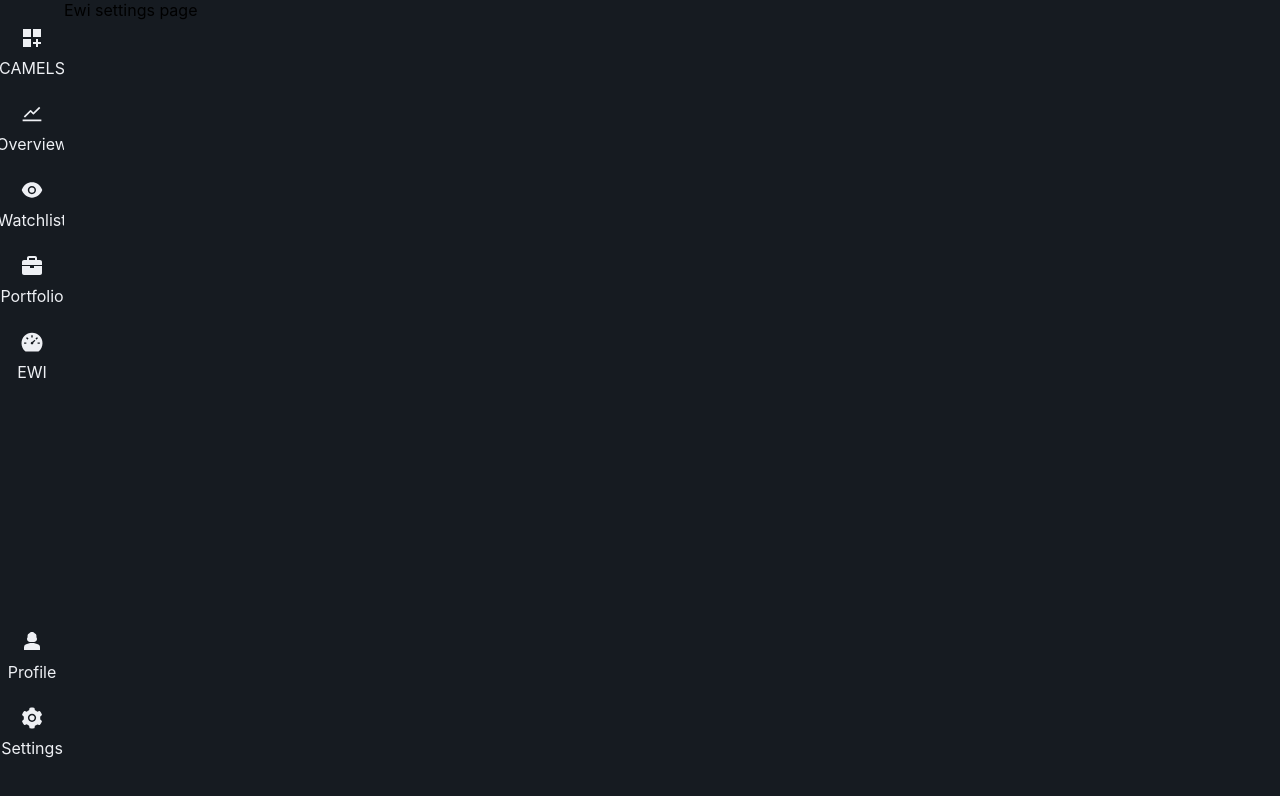
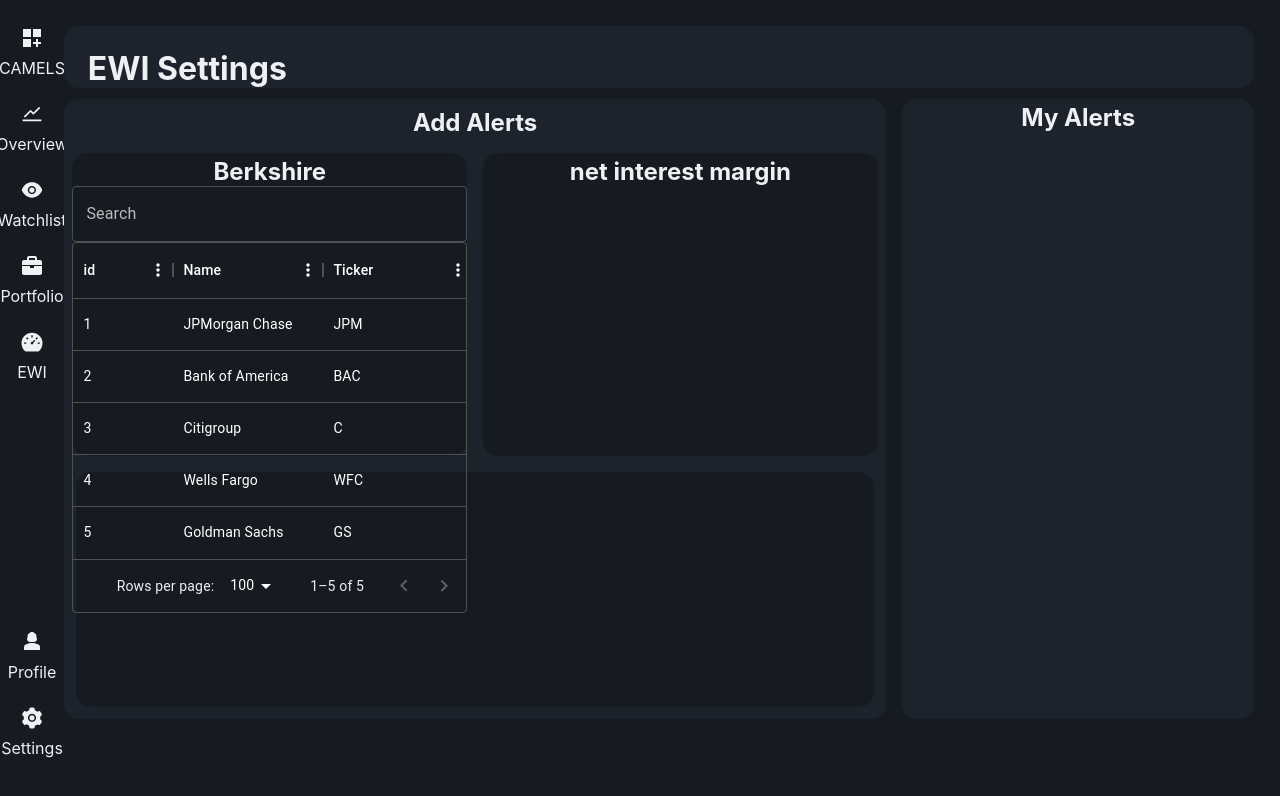
Before and after one commit to TEMG4940C-T2/AlchemicAppProd, a React (Create React App) app in the folder client/: page /ewi-settings in a window 1280 px wide. Shown: the top 796 px of the page. Built offline with nearby package versions, Linux system fonts and the light colour scheme.

Commit message:
Scrollbar UI Update, EWI Settings Page frontend mostly done

```diff
--- /dev/null
+++ b/client/src/App.scss
@@ -0,0 +1,12 @@
+.myDataGrid .MuiDataGrid-windowContainer {
+    ::-webkit-scrollbar {
+        width: 12px;
+    }
+    ::-webkit-scrollbar-thumb {
+        background-color: #888;
+        border-radius: 6px;
+    }
+    ::-webkit-scrollbar-thumb:hover {
+        background-color: #555;
+    }
+}
--- a/client/src/App.tsx
+++ b/client/src/App.tsx
@@ -1,4 +1,3 @@
-import './App.css';
 import { BrowserRouter, Routes, Route } from 'react-router-dom'
 import { Home }  from './pages/home/Home'
 import { SideNavigation } from './components/side-navigation/SideNavigation';
@@ -7,6 +6,7 @@
 import { WatchlistPage } from './pages/watchlist-page/WatchlistPage';
 import { PortfolioPage } from './pages/portfolio-page/PortfolioPage';
 import { EwiSettingsPage } from './pages/EWI-settings-page/EwiSettingsPage';
+import "./App.scss"
 
 function App() {
   return (
--- a/client/src/components/bond-table-overview/BondTableOverview.tsx
+++ b/client/src/components/bond-table-overview/BondTableOverview.tsx
@@ -98,6 +98,7 @@
   }
 }
 
+
 export default function BondTableOverview({ data, onRowSelected }) {
   const classes = useStyles();
   const [selectedRow, setSelectedRow] = useState(null)
@@ -132,8 +133,9 @@
 
   return (
     <ThemeProvider theme={darkTheme}>
-      <div style={{ height: '100%', width: '100%' }}>
+      <div className="myDataGrid" style={{ height: '100%', width: '100%' } }>
         <DataGrid
+          className="DataGrid"
           rows={data.map((row, index) => ({ id: index, ...row }))}
           // rows={data}
           columns={columns}
--- /dev/null
+++ b/client/src/components/searchable-table/SearchableTable.tsx
@@ -0,0 +1,64 @@
+import * as React from 'react';
+import { DataGrid } from '@mui/x-data-grid';
+import TextField from '@mui/material/TextField';
+import { createTheme, ThemeProvider } from '@mui/material/styles';
+import { makeStyles } from '@mui/styles';
+
+const darkTheme = createTheme({
+  palette: {
+    mode: 'dark',
+  },
+});
+
+const useStyles = makeStyles({
+    root: {
+      '& ::-webkit-scrollbar': {
+        width: '12px',
+      },
+      '& ::-webkit-scrollbar-thumb': {
+        backgroundColor: '#888',
+        borderRadius: '6px',
+      },
+      '& ::-webkit-scrollbar-thumb:hover': {
+        backgroundColor: '#555',
+      },
+    },
+  });
+
+export default function DataTable({ columns, rows }) {
+  const classes = useStyles();
+  const [searchText, setSearchText] = React.useState('');
+  const [filteredRows, setFilteredRows] = React.useState([]);
+
+  React.useEffect(() => {
+    setFilteredRows(
+      rows.filter((row) =>
+        Object.keys(row).some((field) =>
+          String(row[field])
+            .toLowerCase()
+            .includes(searchText.toLowerCase())
+        )
+      )
+    );
+  }, [rows, searchText]);
+
+  return (
+    <ThemeProvider theme={darkTheme}>
+      <div className={classes.root} style={{ display: 'flex', flexDirection: 'column', height: '100%', width:"100%" }}>
+        <TextField
+          id="search"
+          label="Search"
+          type="search"
+          value={searchText}
+          onChange={(e) => setSearchText(e.target.value)}
+        />
+        <div >
+          <DataGrid
+            rows={filteredRows}
+            columns={columns}
+          />
+        </div>
+      </div>
+    </ThemeProvider>
+  );
+}
--- a/client/src/pages/EWI-settings-page/EwiSettingsPage.scss
+++ b/client/src/pages/EWI-settings-page/EwiSettingsPage.scss
@@ -9,5 +9,16 @@
     height: 100vh;
     width: 95%;
     padding-right: 2%;
-    // display: flex;
+    padding-top: 2%;
 }
+
+
+
+h1 {
+    color: #EEF0F4;
+}
+
+h2 {
+    text-align: center;
+    padding-top: 1%;
+}
--- a/client/src/pages/EWI-settings-page/EwiSettingsPage.tsx
+++ b/client/src/pages/EWI-settings-page/EwiSettingsPage.tsx
@@ -3,6 +3,22 @@
 import SearchBar from '../../components/company-searchbar/CompanySearchbar'
 import WatchlistButton  from '../../components/button/Button'
 import {BiDotsVerticalRounded} from 'react-icons/bi'
+import SearchableTable from '../../components/searchable-table/SearchableTable'
+
+const columns1 = [
+    { field: 'id', hide: true },
+    { field: 'name', headerName: 'Name', width: 150 },
+    { field: 'ticker', headerName: 'Ticker', width: 150 },
+  ];
+
+const rows1 = [
+    { id: 1, name: 'JPMorgan Chase', ticker: 'JPM' },
+    { id: 2, name: 'Bank of America', ticker: 'BAC' },
+    { id: 3, name: 'Citigroup', ticker: 'C' },
+    { id: 4, name: 'Wells Fargo', ticker: 'WFC' },
+    { id: 5, name: 'Goldman Sachs', ticker: 'GS' },
+    // add more rows as needed
+];
 
 export const EwiSettingsPage= () => {
     const [selectedCompany, setSelectedCompany] = useState<string | null>(null);
@@ -17,7 +33,31 @@
     return (
 
         <div className='ewi-settings-container'>
-            Ewi settings page
+            <div className='ewi-top' style={{height: "8%", marginBottom:"1%" ,padding: "2% 2%", background:"#1D232C", borderRadius:"15px" }}>
+                <h1>EWI Settings</h1>
+            </div>
+
+            <div style={{display:"flex", gap:"1rem", height:"80%"}}>
+                <div style={{display:"flex", flexDirection:"column", paddingBottom:"1%", gap:"1rem", width:"70%", background:"#1D232C", borderRadius:"15px"}}>
+                    <h2>Add Alerts</h2>
+                    <div style={{display:"flex",height:"50%", justifyContent:"center", gap:"1rem"}}>
+                        <div style={{width: "48%", background:"#161B21", borderRadius:"15px" }}>
+                            <h2>Berkshire</h2>
+                            <SearchableTable columns={columns1} rows={rows1} />
+                        </div>
+                        <div style={{width: "48%", background:"#161B21", borderRadius:"15px" }}>
+                            <h2>net interest margin</h2>
+                        </div>
+                    </div>
+                    <div style={{display:"flex", alignSelf:"center", width: "97%", height:"50%", background:"#161B21", borderRadius:"15px"}}>
+                    </div>
+
+                </div>
+                <div className='ewi-alerts' style={{display:"flex", flexDirection:"column", width:"30%", background:"#1D232C", borderRadius:"15px"}}>
+                    <h2>My Alerts</h2>
+                 </div>
+
+            </div>
         </div>
     )
 }
--- a/client/src/pages/bond-overview-page/BondOverviewPage.scss
+++ b/client/src/pages/bond-overview-page/BondOverviewPage.scss
@@ -165,3 +165,17 @@
     color: #EEF0F4;
 
 }
+
+::-webkit-scrollbar {
+    width: 20px;
+    height: 15px;
+  }
+
+::-webkit-scrollbar-thumb {
+    background-color: #888;
+    border-radius: 6px;
+}
+
+::-webkit-scrollbar-thumb:hover {
+background-color: #555;
+}
--- a/client/src/pages/camels-page/CamelsPage.scss
+++ b/client/src/pages/camels-page/CamelsPage.scss
@@ -4,7 +4,7 @@
     padding: 0px;
 }
 
-.ewi-settings-container{
+.camels-settings-container{
     box-sizing: border-box;
     background-color: #161B21;
     height: 100vh;
--- a/client/src/pages/camels-page/CamelsPage.tsx
+++ b/client/src/pages/camels-page/CamelsPage.tsx
@@ -40,19 +40,19 @@
     ];
     return (
 
-        <div className='ewi-settings-container'>
-            <div className='top-half' style={{ height:"20%"}}>
-                <div className='top-container'>
+        <div className='camels-settings-container'>
+            <div className='top-half' style={{ height:"20%", display:"flex", flexDirection: "column", gap: "1.25rem"}}>
+                <div style={{display:"flex", flexDirection:"column", width: "100%", gap:"1rem", padding:"2% 1%", background:"#1D232C", borderRadius:"15px"  }}>
                     <h1 className='title'>CAMELS </h1>
-                    <div className='searchbar' style={{width:"15%"}}>
+                    <div  style={{maxWidth:"20%"}}>
                         <SearchBar setSelectedCompany={setSelectedCompany}/>
                     </div>
                 </div>
-                <div className='company-name'>
+                <div style={{display:"flex", height:"100%", width: "100%", gap:"1rem", padding:"2% 1%", background:"#1D232C", borderRadius:"15px"  }}>
                     <h1>
                         {selectedCompany ? selectedCompany : "Company Name"}
                     </h1>
-                    <div className='watchlist-btn'>
+                    <div className='watchlist-btn' style={{marginLeft: "auto"}}>
                         <WatchlistButton text="watchlist"/>
                     </div>
                 </div>
--- a/client/src/pages/portfolio-page/PortfolioPage.scss
+++ b/client/src/pages/portfolio-page/PortfolioPage.scss
@@ -52,18 +52,18 @@
 
     .top-holdings-container {
         background-color: #1D232C;
-        height: 25%;
+        height: 27%;
         margin-bottom: 5%;
         margin-top: 4%;
     }
     .high-prob-downward-mig-container {
         background-color: #1D232C;
-        height: 25%;
+        height: 27%;
         margin-bottom: 5%;
     }
     .high-prob-upward-mig-container{
         background-color: #1D232C;
-        height: 25%;
+        height: 27%;
         margin-bottom: 5%;
     }
 
@@ -86,7 +86,7 @@
         flex-direction: row;
         background-color: #1D232C;
         border-radius: 12px;
-        height: 45%;
+        height: 47%;
 
 
         .graph-container {
@@ -100,7 +100,7 @@
         box-sizing: border-box;
         background-color: #1D232C;
         border-radius: 12px;
-        height: 45%;
+        height: 47%;
         width: 100%;
         margin-top: 2%;
         font-size: 1rem;
```
Also changed, not shown: client/src/App.css (deleted).
